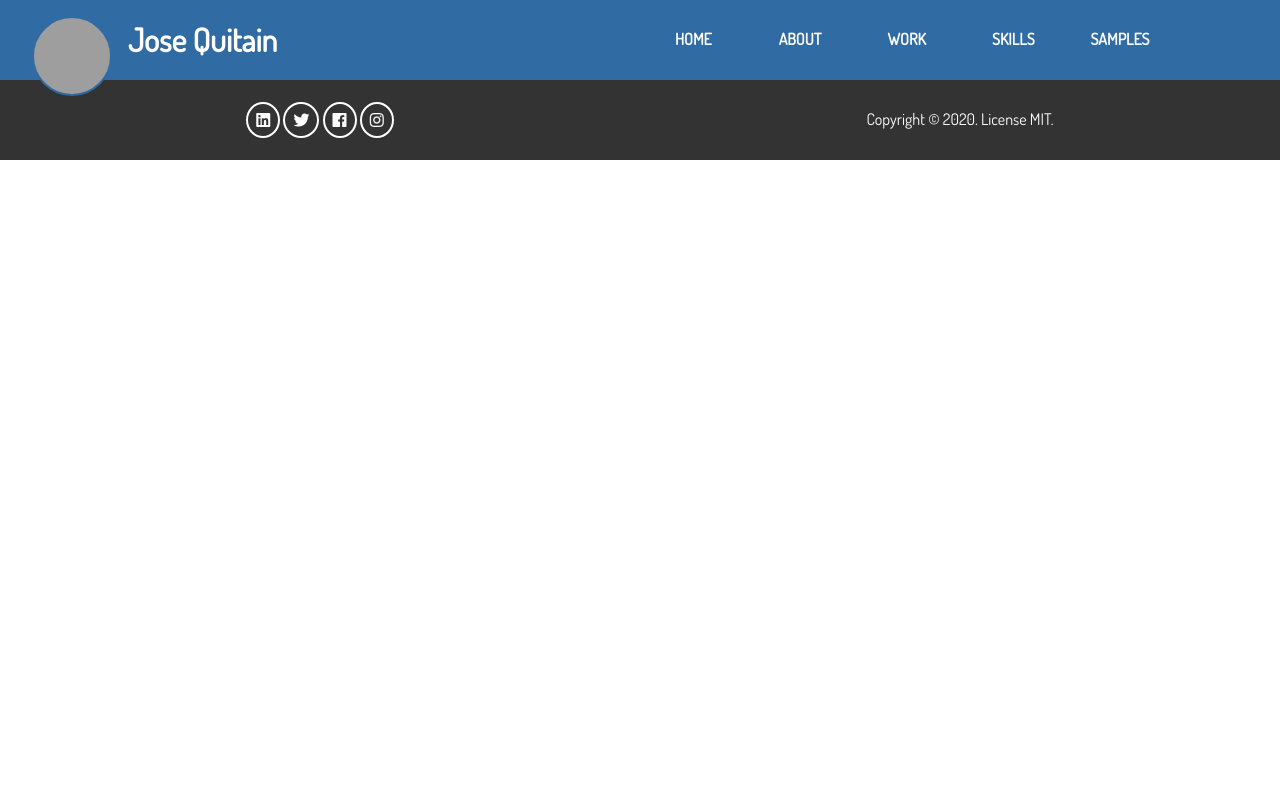
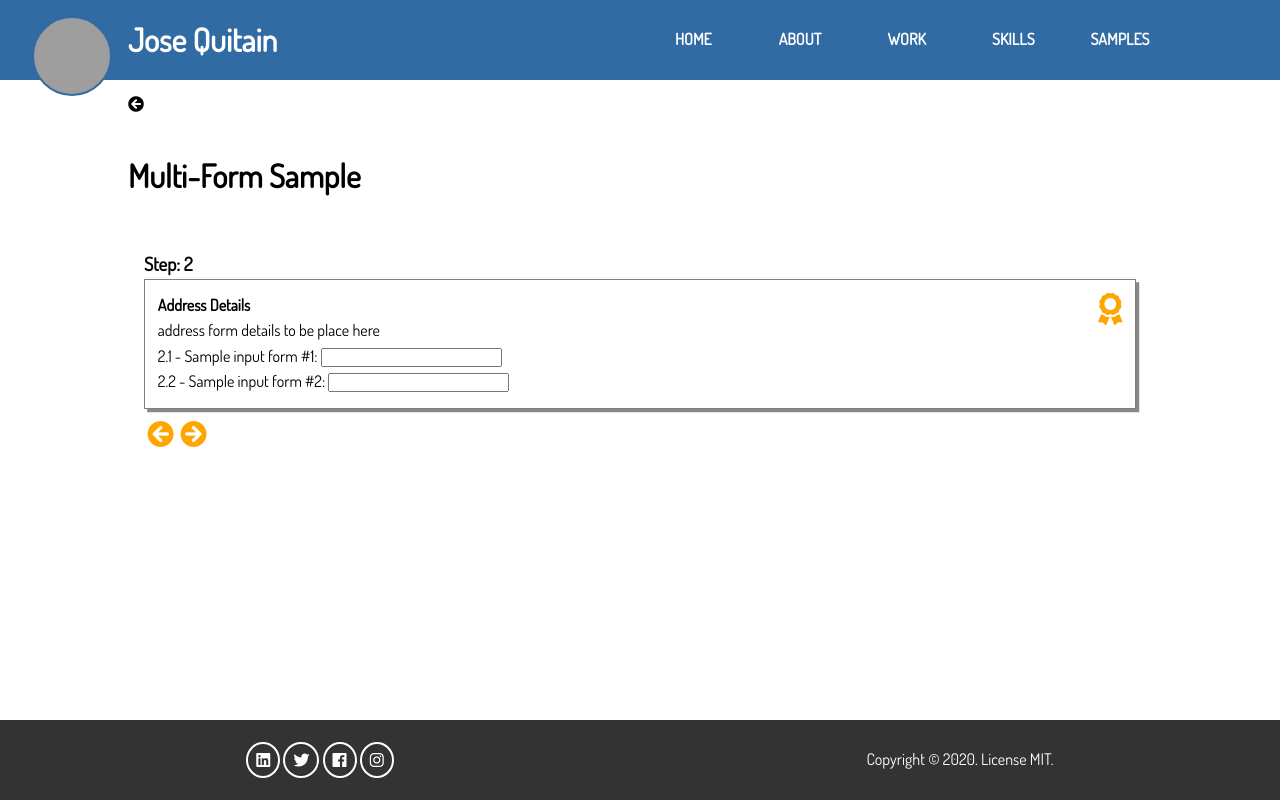
Before and after one commit to SirKitts/sirkitts.github.io, a Vue app: page /samples/multi-form in a window 1280 px wide. Built offline with nearby package versions, Linux system fonts and the light colour scheme; grey boxes are pictures that could not be loaded.

Commit message:
added multiform

```diff
--- /dev/null
+++ b/src/components/MultiForm.vue
@@ -0,0 +1,82 @@
+<template>
+  <div class="work__achievements">
+    <h3>Step: {{ step + offset }}</h3>
+    <div class="work__achievements-items">
+      <div class="work__achievements-item">
+        <div>
+          <h4>
+            {{ mform.achievement }}
+          </h4>
+          <p>
+            {{ mform.description }}
+          </p>
+          <div v-if="mform.fields">
+            <p>
+              {{ step + offset }}.1 - Sample input form #1:
+              <input type="text" v-model="mform.fields.name">
+            </p>
+            <p>
+              {{ step + offset }}.2 - Sample input form #2:
+              <input type="text" v-model="mform.fields.address">
+            </p>
+          </div>
+        </div>
+        <i class="fas fa-award fa-2x work__achievements-icon" />
+      </div>
+    </div>
+    <div class="work__achievements-buttons">
+      <button
+        @click="showPreviosAchievement()"
+      >
+        <i class="fas fa-arrow-circle-left arrow-color fa-2x" style="color: orange;" />
+      </button>
+      <button
+        @click="showNextAchievement()"
+      >
+        <i class="fas fa-arrow-circle-right arrow-color fa-2x" style="color: orange;" />
+      </button>
+    </div>
+  </div>
+</template>
+
+<script>
+export default {
+  name: 'MultiForm',
+  props: {
+    achievements: {
+      type: Array,
+      required: false,
+      default () {}
+    }
+  },
+  data () {
+    return {
+      offset: 1,
+      step: 1,
+      mform: {}
+    }
+  },
+  created () {
+    this.mform = this.achievements[this.step]
+  },
+  methods: {
+    showPreviosAchievement () {
+      this.step--
+      if (this.step < 0) {
+        this.step = 0
+      }
+      this.mform = this.achievements[this.step]
+    },
+    showNextAchievement () {
+      this.step++
+      if (this.step > this.achievements.length - 1) {
+        this.step = this.achievements.length - 1
+      }
+      this.mform = this.achievements[this.step]
+    }
+  }
+}
+</script>
+
+<style>
+</style>
--- a/src/pages/samples/index.vue
+++ b/src/pages/samples/index.vue
@@ -55,6 +55,11 @@ export default {
           name: 'Carousel',
           url: '/samples/carousel',
           image: 'https://source.unsplash.com/1600x900/daily?carousel'
+        },
+        {
+          name: 'Multi-Form',
+          url: '/samples/multi-form',
+          image: 'https://source.unsplash.com/1600x900/daily?form'
         }
       ]
     }
--- /dev/null
+++ b/src/pages/samples/multiform.vue
@@ -0,0 +1,97 @@
+<template>
+  <div class="work-container">
+    <div class="arrow">
+      <router-link to="/samples">
+        <i class="fas fa-arrow-circle-left fa-1x" style="color: black; padding-top: 1rem" />
+      </router-link>
+    </div>
+    <h1 class="title">
+      Multi-Form Sample
+    </h1>
+    <div class="work__achievements">
+        <MultiForm :achievements="achievements" />
+    </div>
+  </div>
+</template>
+
+<script>
+const MultiForm = () => import(
+  /* webpackChunkName: "work-multiform-component" */ '@/components/MultiForm'
+);
+
+export default {
+  name: 'MultiFormSample',
+  components: {
+    MultiForm
+  },
+  data () {
+    return {
+      achievements: [
+        {
+          achievement: 'Contact Details',
+          description: 'contact form details to be place here',
+          fields: {
+            contact1: '',
+            contact2: ''
+          }
+        },
+        {
+          achievement: 'Address Details',
+          description: 'address form details to be place here',
+          fields: {
+            address1: '',
+            address2: ''
+          }
+        },
+        {
+          achievement: 'Finance Details',
+          description: 'finance form details can be place here',
+          fields: {
+            finance1: '',
+            finance2: ''
+          }
+        },
+        {
+          achievement: 'Other Details',
+          description: 'Other details can be place here',
+          fields: {
+            other1: '',
+            other2: ''
+          }
+        },
+        {
+          achievement: 'Emergency Details',
+          description: 'emergency form details to be place here',
+          fields: {
+            emergency1: '',
+            emergency2: ''
+          }
+        },
+        {
+          achievement: 'Card Details',
+          description: 'card details to be place here',
+          fields: {
+            card1: '',
+            card2: ''
+          }
+        },
+        {
+          achievement: 'Confirm',
+          description: 'save button can be place here. it can be placed per step as well',
+        }
+      ]
+    }
+  }
+}
+</script>
+
+<style>
+.multiform-container {
+  width: 80vw;
+}
+/*
+.multiform-images__btn {
+  color: #000;
+}
+*/
+</style>
--- a/src/router/index.js
+++ b/src/router/index.js
@@ -48,6 +48,11 @@ Vue.use(VueRouter)
     path: '/samples/slideshow',
     name: 'SamplesSlideshow',
     component: () => import(/* webpackChunkName: "Samples-Slideshow-components" */ '@/pages/samples/slideshow.vue')
+  },
+  {
+    path: '/samples/multi-form',
+    name: 'SamplesMultiForm',
+    component: () => import(/* webpackChunkName: "Samples-MultiForm-components" */ '@/pages/samples/multiform.vue')
   }
 ]
 
```
